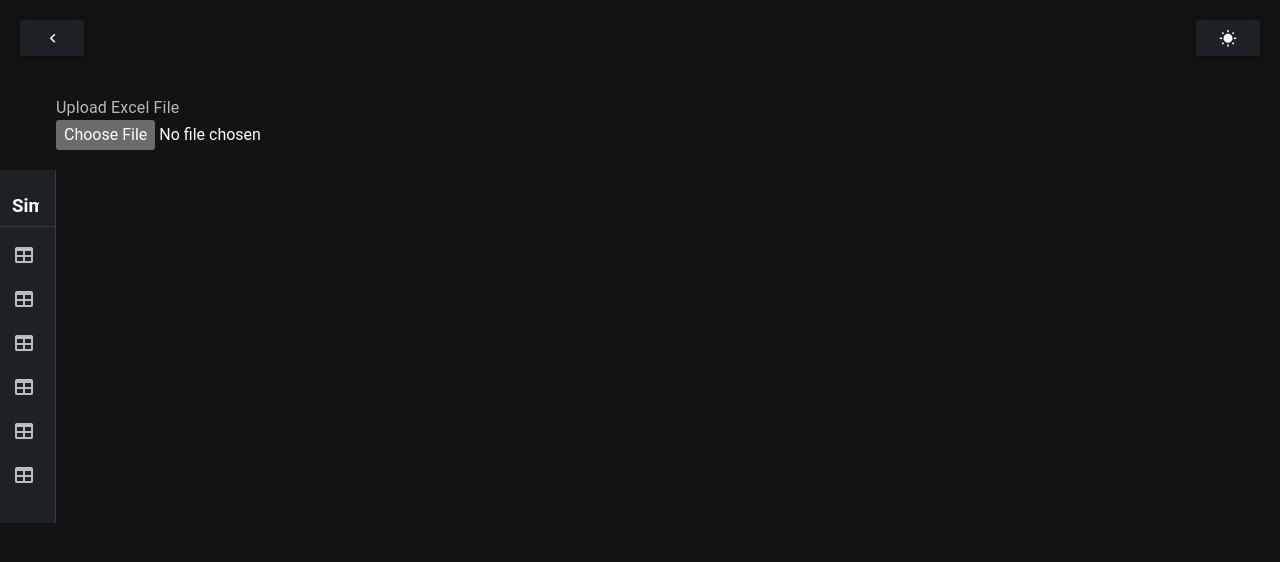
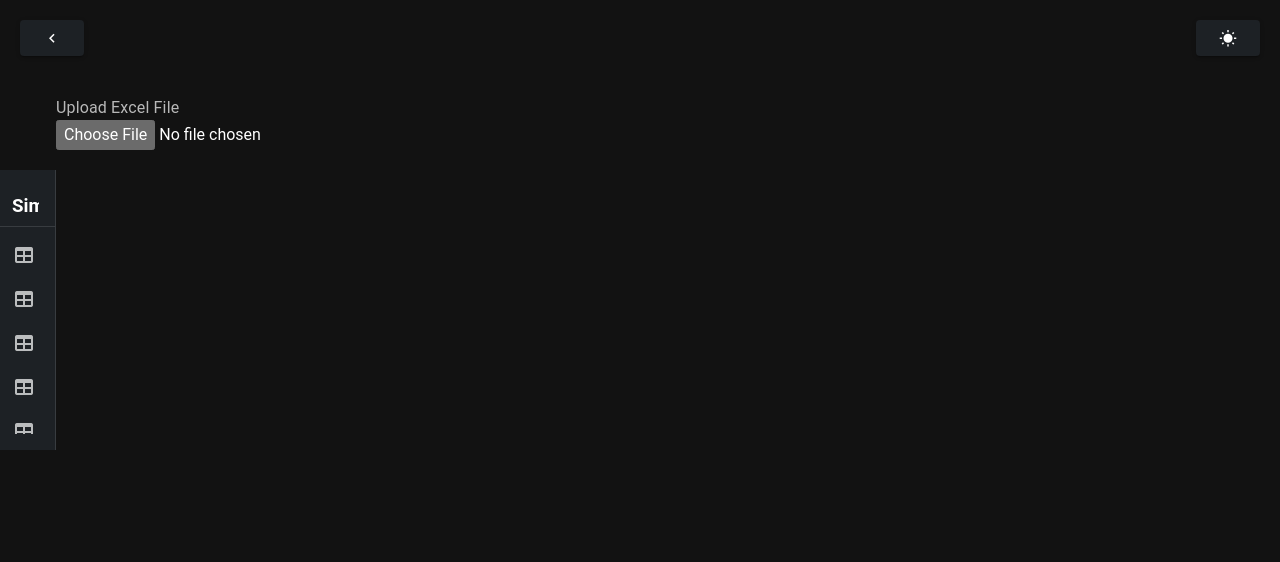
Before and after one commit to moh123mos/system-simulation, a Vue app: page /1/view-analysis in a window 1280 px wide. Shown: the top 562 px of the page. Built offline with nearby package versions, Linux system fonts and the light colour scheme.

Commit message:
fix go back btn

```diff
--- a/src/views/createAnalysis.vue
+++ b/src/views/createAnalysis.vue
@@ -1,11 +1,9 @@
 <template>
   <div class="hero">
+    <v-btn id="go-back" class="go-back" @click="$router.push('/')"
+      ><v-icon>mdi-chevron-left</v-icon></v-btn
+    >
     <v-container>
-      <v-btn class="go-back"
-        ><router-link to="/"
-          ><v-icon>mdi-chevron-left</v-icon></router-link
-        ></v-btn
-      >
       <div class="head">
         <h1 class="text-center">Simulation Setup</h1>
         <v-btn class="dark-light-mode-btn" @click="toggleTheme"
@@ -306,10 +304,11 @@ const onFileChange = event => {
 }
 </script>
 <style lang="scss">
-.go-back {
+#go-back {
   position: fixed;
   left: 20px;
   top: 20px;
+  z-index: 999;
 }
 .tables {
   position: relative;
--- a/src/views/viewAnalysis.vue
+++ b/src/views/viewAnalysis.vue
@@ -7,10 +7,8 @@
     >
     <v-container>
       <div class="head">
-        <v-btn class="go-back"
-          ><router-link to="/"
-            ><v-icon>mdi-chevron-left</v-icon></router-link
-          ></v-btn
+        <v-btn class="go-back" @click="$router.push('/')"
+          ><v-icon>mdi-chevron-left</v-icon></v-btn
         >
       </div>
       <main>
@@ -27,7 +25,15 @@
         </div>
         <div class="tables">
           <v-layout class="table">
-            <v-navigation-drawer v-model="drawer" permanent>
+            <v-navigation-drawer
+              v-model="drawer"
+              permanent
+              :style="
+                level == 'Beginner'
+                  ? 'height: 200px !important;'
+                  : 'height: 280px !important;'
+              "
+            >
               <v-list-item>
                 <h3>Simulation Tables</h3>
                 <!-- <h3>Simulation Dashboard</h3> -->
@@ -123,7 +129,6 @@
               </v-list>
             </v-navigation-drawer>
             <v-main style="height: 250px">
-
               <div class="intermediate-tab" v-if="level === 'Beginner'">
                 <div v-if="tableSelected == 'data-table'">
                   <v-data-table
@@ -402,9 +407,12 @@ const handleFileUpload = async event => {
   }
   .v-table.v-data-table {
     margin-top: 20px;
-      @media (max-width: 992px){
+    @media (max-width: 992px) {
       margin-top: 100px;
     }
+  }
+  .v-navigation-drawer__content {
+    overflow-y: hidden;
   }
   .table {
     .v-navigation-drawer {
@@ -422,7 +430,7 @@ const handleFileUpload = async event => {
       h3 {
         text-wrap: nowrap;
       }
-      @media (max-width: 992px){
+      @media (max-width: 992px) {
         margin-left: -10px;
         height: 90px !important;
         width: 256px !important;
```
Lines whose indentation alone changed are shown as unchanged.
